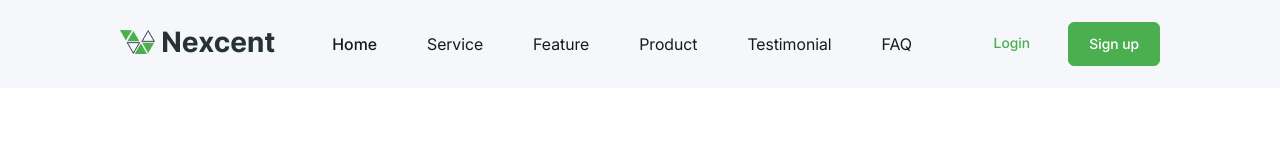
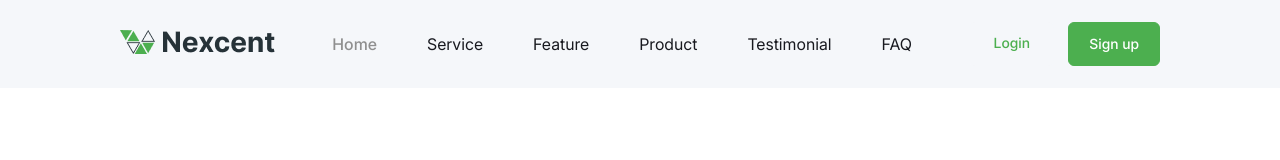
Before and after one commit to Khetag7/Nexcent, a Vue app in the folder nexcent-project/: page / in a window 1280 px wide. In both pictures the pointer is over the link "Home". Shown: the top 160 px of the page. Built offline with nearby package versions, Linux system fonts and the light colour scheme.

Commit message:
navigation hover texts

```diff
--- a/nexcent-project/src/components/mainHeader/mainHeader.scss
+++ b/nexcent-project/src/components/mainHeader/mainHeader.scss
@@ -8,11 +8,13 @@
 
     &-el
     {
-        @include g-texts-header
+        @include g-texts-header;
+        transition: .3s;
     }
     &-el:hover
     {
-
+        transition: .3s;
+        color: #8f8f8f;
     }
 }
 .active-link
```
